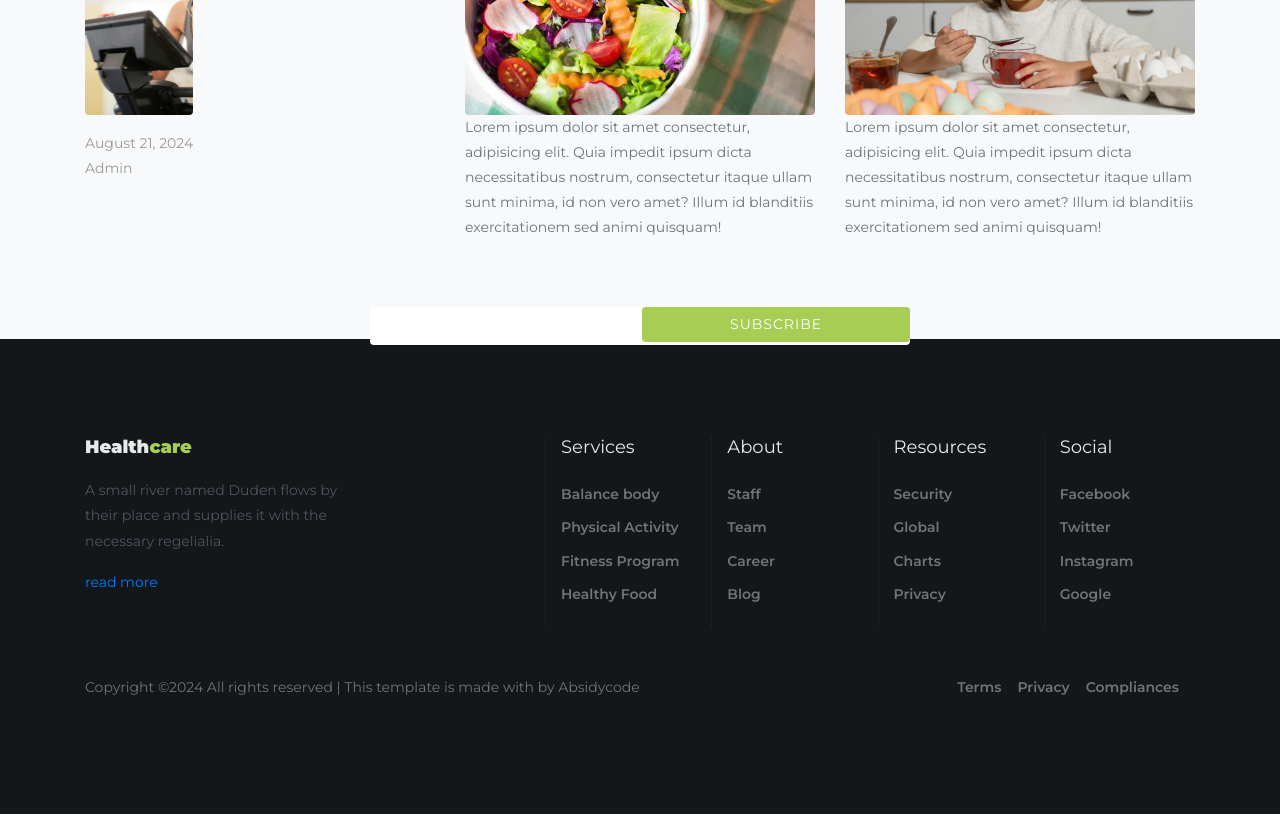
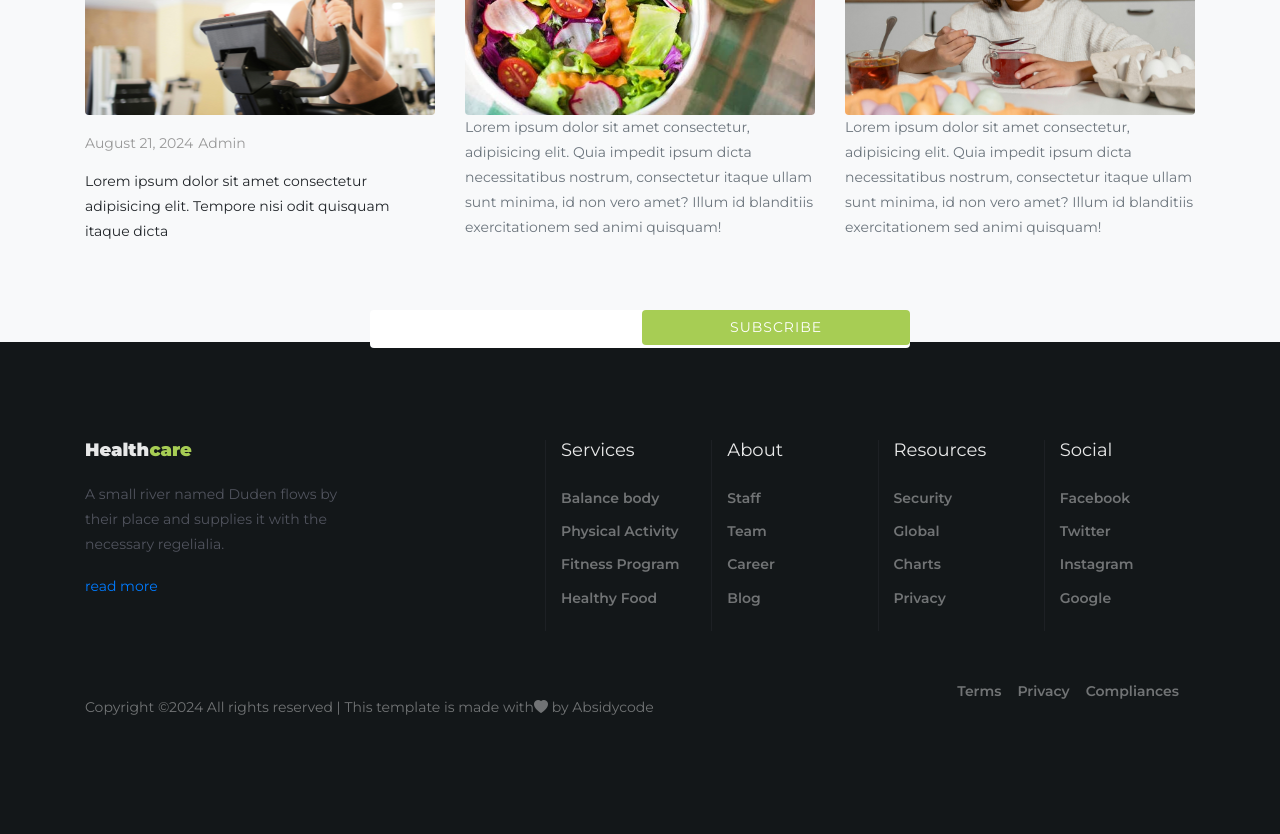
Before and after one commit to Olamilekan10/Affiliate-web, a React (Create React App) app: page / in a window 1280 px wide. Shown: the part 5600-6434 px from the top of the page. Built offline with nearby package versions, Linux system fonts and the light colour scheme; the HTML template or start-up script is replaced by a standard one.

Commit message:
changed the icon link from the footer section

```diff
--- a/src/components/Footer/Footer.jsx
+++ b/src/components/Footer/Footer.jsx
@@ -167,7 +167,7 @@ const Footer = () => {
             <div className="col-md-6 col-lg-8">
               <p className="copyright">
                 Copyright ©2024 All rights reserved | This template is made with
-                <i class="fa fa-heart" aria-hidden="true"></i> by Absidycode
+                <i class="bi bi-heart-fill mt-3" aria-hidden="true"></i> by Absidycode
               </p>
             </div>
 
--- a/src/components/News&Blogs/NewsBlogs.css
+++ b/src/components/News&Blogs/NewsBlogs.css
@@ -32,6 +32,18 @@
     display: block;
 }
 
+.blog-entry .text {
+    position: relative;
+    border-top: 0;
+    border-radius: 3px;
+}
+
+.blog-entry .meta > div {
+    display: inline-block;
+    margin-right: 5px;
+    margin-bottom: 5px;
+}
+
 .blog-entry .meta > div a {
     color: #999999;
     font-weight: 400;
--- a/src/components/News&Blogs/NewsBlogs.jsx
+++ b/src/components/News&Blogs/NewsBlogs.jsx
@@ -37,7 +37,9 @@ const NewsBlogs = () => {
                                     </div>
                                     <div></div>
                                 </div>
-                                <div className="heading"></div>
+                                <div className="heading">
+                                    Lorem ipsum dolor sit amet consectetur adipisicing elit. Tempore nisi odit quisquam itaque dicta
+                                </div>
                             </div>
                         </div>
                     </div>
```
Also changed, not shown: src/components/Footer/Footer.css (line endings or trailing spaces).
